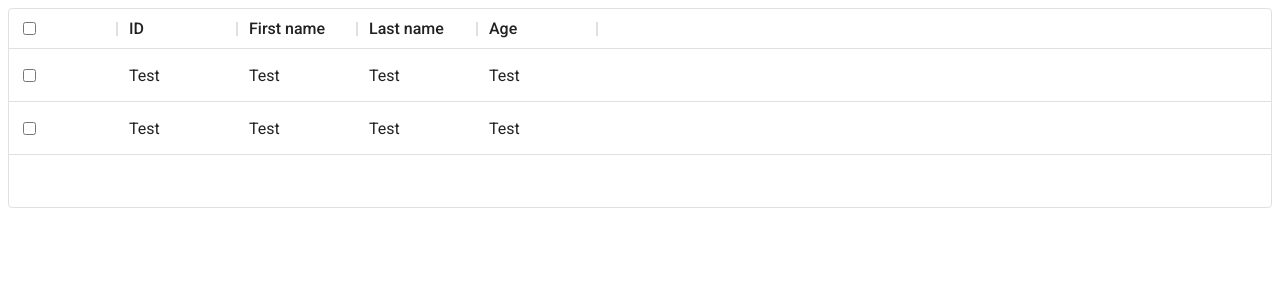
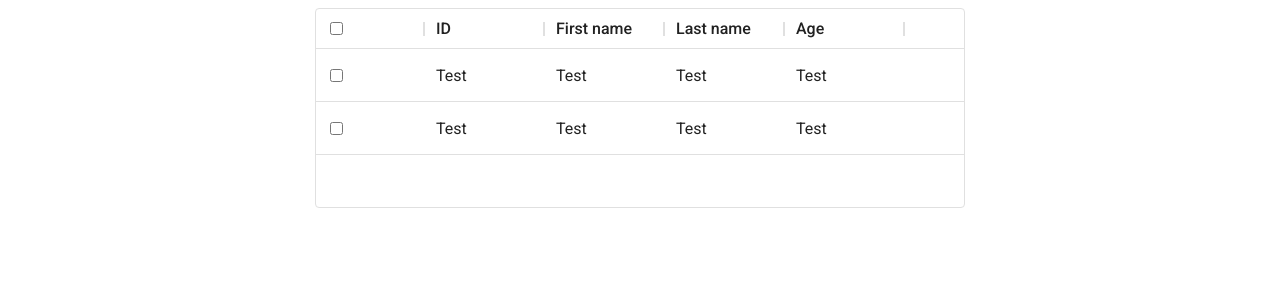
Before and after one commit to nedosika/complex-table, a React (Create React App) app: page / in a window 1280 px wide. Shown: the top 300 px of the page. Built offline with nearby package versions, Linux system fonts and the light colour scheme.

Commit message:
create footer

```diff
--- a/src/App.js
+++ b/src/App.js
@@ -1,9 +1,10 @@
 import React from "react";
 import ComplexTable from "./components/ComplexTable"
+import styles from "./App.module.scss";
 
 function App() {
   return (
-    <div>
+    <div className={styles.root}>
       <ComplexTable/>
     </div>
   );
--- /dev/null
+++ b/src/App.module.scss
@@ -0,0 +1,3 @@
+.root{
+
+}
--- a/src/components/ComplexTable/ComplexTable.module.scss
+++ b/src/components/ComplexTable/ComplexTable.module.scss
@@ -1,6 +1,6 @@
 .root{
-    height: 400px;
-    width: 100%;
+    margin: 0 auto;
+    max-width: 650px;
 
     .wrapper{
         border: 1px solid rgb(224, 224, 224);
@@ -8,6 +8,5 @@
         color: rgba(0, 0, 0, 0.87);
         font-family: Roboto, Helvetica, Arial, sans-serif;
         font-weight: 400;
-        min-width: 635px;
     }
 }
--- a/src/components/TableHeader/TableHeader.module.scss
+++ b/src/components/TableHeader/TableHeader.module.scss
@@ -2,6 +2,7 @@
   display: flex;
   align-items: center;
   border-bottom: 1px solid rgb(224, 224, 224);
+  min-width: 648px;
 
   .column {
     position: relative;
--- a/src/components/TableMain/TableMain.module.scss
+++ b/src/components/TableMain/TableMain.module.scss
@@ -1,4 +1,6 @@
 .root {
   display: flex;
   flex-direction: column;
+
+  overflow: auto;
 }
--- a/src/components/TableRow/TableRow.module.scss
+++ b/src/components/TableRow/TableRow.module.scss
@@ -5,4 +5,6 @@
   display: flex;
 
   border-bottom: 1px solid rgb(224, 224, 224);
+
+  min-width: 648px;
 }
```
